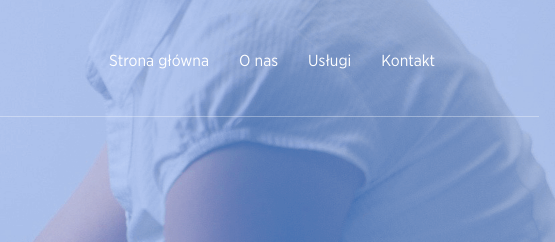
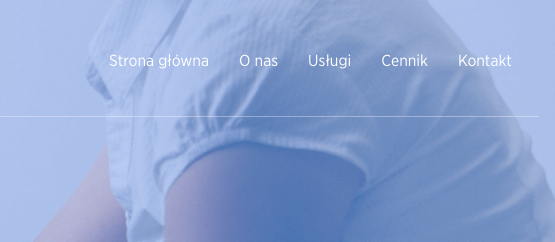
Before and after one commit to mchodyn/bodyBalance, a plain HTML site: page index.html in a window 1280 px wide. Shown: the top 242 px of the page, 725-1280 px from the left. Drawn offline with Linux system fonts and the light colour scheme.

Commit message:
add cennik

```diff
--- a/css/style.css
+++ b/css/style.css
@@ -1041,3 +1041,6 @@ footer.fh5co-footer .social-links li a {
 .col-lg-7 iframe {
   width: 100%;
 }
+.nav-link {
+  white-space: nowrap;
+}
--- a/index.html
+++ b/index.html
@@ -77,6 +77,9 @@
               </li>
               <li class="nav-item">
                 <a class="nav-link" href="#services">Usługi</a>
+              </li>
+              <li class="nav-item">
+                <a class="nav-link" href="images/BodyBalanceCennik.png" download>Cennik</a>
               </li>
               <li class="nav-item">
                 <a class="nav-link" href="#contact">Kontakt</a>
```
Also changed, not shown: images/BodyBalanceCennik.png (added), 2 other files.
